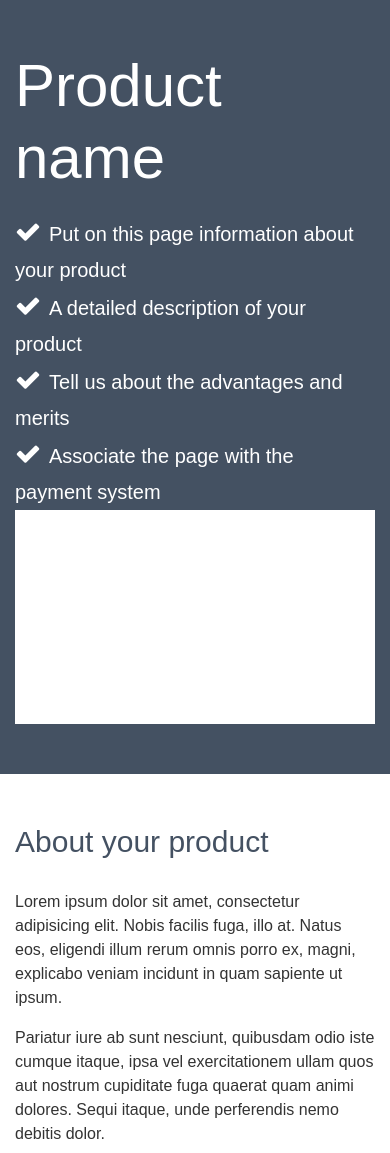
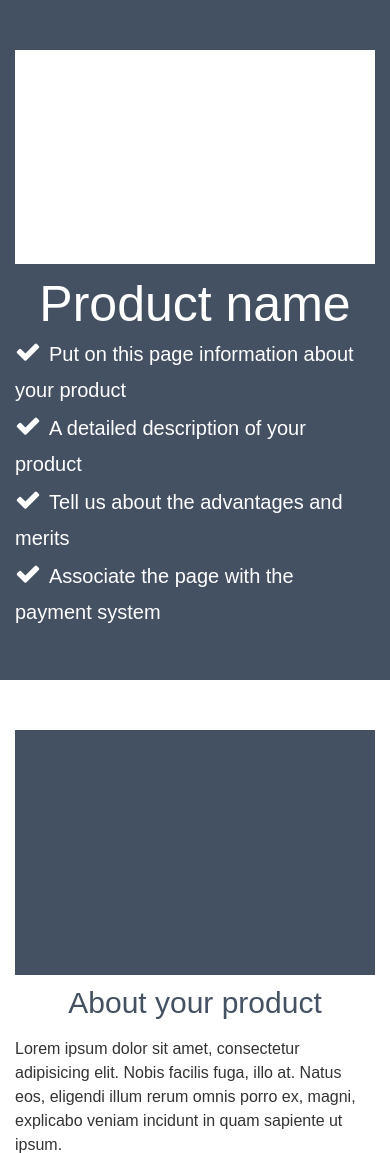
Before and after one commit to nurbol-sarsenbayev/simple-bootstrap-design, a website: page app/index.html in a window 390 px wide. Shown: the top 1153 px of the page. Drawn offline with Linux system fonts and the light colour scheme.

Commit message:
adaptive fixes

```diff
--- a/app/index.html
+++ b/app/index.html
@@ -35,7 +35,10 @@
 		<header class="section section-header section-inverse">
 			<div class="container">
 				<div class="row">
-					<div class="col-sm-7">
+					<div class="col-sm-5 col-sm-push-7">
+						<div class="img-header img img-white"></div>
+					</div>
+					<div class="col-sm-7 col-sm-pull-5">
 						<h1 class="h1">Product name</h1>
 						<ul class="list list-header">
 							<li>Put on this page information about your product</li>
@@ -44,9 +47,6 @@
 							<li>Associate the page with the payment system</li>
 						</ul>
 					</div>
-					<div class="col-sm-5">
-						<div class="img-header img img-white"></div>
-					</div>
 				</div>
 			</div>
 		</header>
@@ -54,7 +54,10 @@
 		<section class="section section-about">
 			<div class="container">
 				<div class="row">
-					<div class="col-sm-7">
+					<div class="col-sm-5 col-sm-push-7">
+						<div class="img-about img img-blue"></div>
+					</div>
+					<div class="col-sm-7 col-sm-pull-5">
 						<h2 class="h2">About your product</h2>
 						<p>Lorem ipsum dolor sit amet, consectetur adipisicing elit. Nobis facilis fuga,
 							illo at. Natus eos, eligendi illum rerum omnis porro ex, magni, explicabo
@@ -62,9 +65,6 @@
 						<p>Pariatur iure ab sunt nesciunt, quibusdam odio iste cumque itaque, ipsa vel
 							exercitationem ullam quos aut nostrum cupiditate fuga quaerat quam animi
 							dolores. Sequi itaque, unde perferendis nemo debitis dolor.</p>
-					</div>
-					<div class="col-sm-5">
-						<div class="img-about img img-blue"></div>
 					</div>
 				</div>
 			</div>
--- a/app/sass/_media.scss
+++ b/app/sass/_media.scss
@@ -19,9 +19,39 @@
 /* Small Devices, Tablets */
 @media only screen and (max-width : 768px) {
 	.section {
+		&-header {
+			.h1 {
+				text-align: center;
+				margin-top: 10px;
+				font-size: 50px;
+			}
+
+			.list-header {
+				margin: 0;
+			}
+		}
+
+		&-about {
+			.h2 {
+				margin: 10px 0 0 0;
+				text-align: center;
+			}
+		}
+
 		&-reviews {
 			padding-left: 0;
 			padding-right: 0;
+		}
+
+		&-prices {
+
+			.prices {
+				display: block;
+
+				&-item:nth-child(2) {
+					margin: 20px 0;
+				}
+			}
 		}
 	}
 }
```
Also changed, not shown: app/css/main.min.css.
